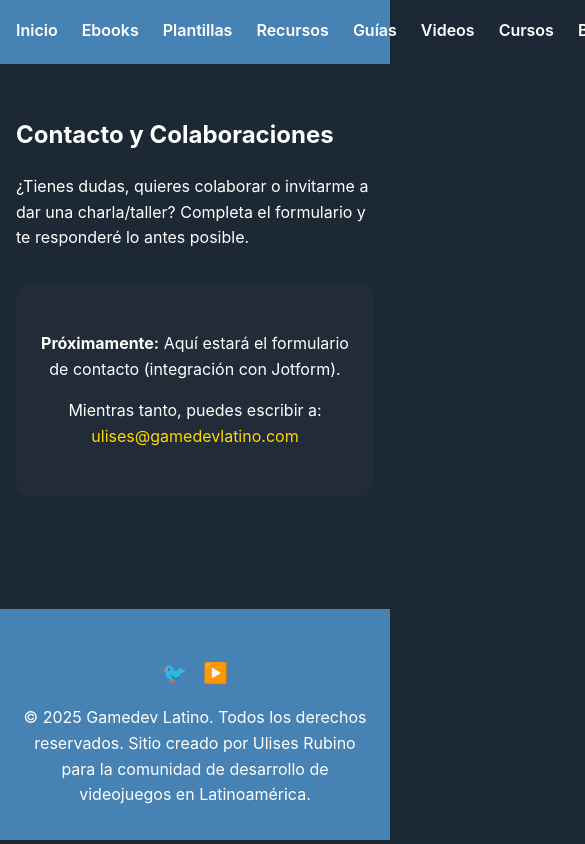
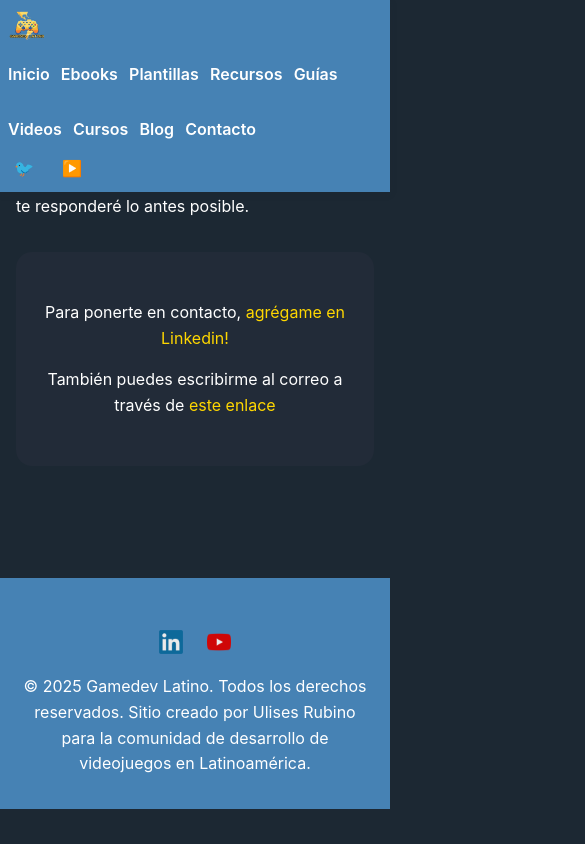
Before and after one commit to gamedevlatino/gamedevlatino.github.io, a plain HTML site: page contacto.html in a window 390 px wide. Shown: the top 844 px of the page, 585 px wide, since content can reach past the window. Drawn offline with Linux system fonts and the light colour scheme.

Commit message:
Cambios a Contacto, header y footer

```diff
--- a/assets/css/footer.css
+++ b/assets/css/footer.css
@@ -15,10 +15,32 @@
 }
 
 .footer__social-link {
-	color: var(--amarillo-acento);
-	font-size: 1.25rem;
+	display: inline-flex;
+	align-items: center;
+	justify-content: center;
+	width: 32px;
+	height: 32px;
+	border-radius: 50%;
+	background: transparent;
+	transition: background 0.2s;
+	outline: none;
 }
 
-.footer__social-link:hover {
-	color: var(--purpura-suave);
+.footer__social-link img {
+	width: 24px;
+	height: 24px;
+	display: block;
+	object-fit: contain;
+	filter: grayscale(0.15) brightness(0.92);
+	transition: filter 0.2s;
 }
+
+.footer__social-link:hover img,
+.footer__social-link:focus img {
+	filter: brightness(1.18) drop-shadow(0 0 2px var(--purpura-suave));
+}
+
+.footer__social-link:focus {
+	box-shadow: 0 0 0 2px var(--purpura-suave);
+	background: rgba(147, 112, 219, 0.07);
+}
--- a/assets/css/header.css
+++ b/assets/css/header.css
@@ -1,12 +1,16 @@
+/* Fija el header al tope y lo hace visible siempre */
 .header {
-	position: sticky;
+	position: fixed;
 	top: 0;
+	left: 0;
 	width: 100%;
 	background: var(--azul-oceano);
 	z-index: 1000;
 	box-shadow: 0 2px 8px rgba(28,40,51,0.10);
+	transition: background 0.25s;
 }
 
+/* Centra el contenido y controla el espacio interno */
 .header__container {
 	display: flex;
 	align-items: center;
@@ -14,24 +18,30 @@
 	max-width: 1100px;
 	margin: 0 auto;
 	padding: 0.5rem 1rem;
+	box-sizing: border-box;
 }
 
+/* Logo con altura estándar, adaptable a dispositivos pequeños */
 .header__logo {
 	height: 48px;
 	width: auto;
 }
 
+/* Navegación principal */
 .header__nav {
 	display: flex;
-	gap: 1.5rem;
+	gap: 1.3rem;
+	flex-wrap: wrap;
 }
 
+/* Enlaces de navegación, con foco y hover claramente visibles */
 .header__link {
 	color: var(--color-texto-principal);
 	font-weight: 600;
 	padding: 0.5rem 0;
 	border-bottom: 2px solid transparent;
 	transition: border 0.2s, color 0.2s;
+	outline: none;
 }
 
 .header__link.active,
@@ -41,20 +51,72 @@
 	border-bottom: 2px solid var(--amarillo-acento);
 }
 
+/* Redes sociales: flexibles y alineadas */
 .header__social {
 	display: flex;
 	gap: 1rem;
+	align-items: center;
 }
 
+/* Enlace del icono social */
 .header__social-link {
 	display: inline-flex;
 	align-items: center;
 	justify-content: center;
-	color: var(--color-texto-principal);
-	font-size: 1.25rem;
-	transition: color 0.2s;
+	width: 32px;
+	height: 32px;
+	border-radius: 50%;
+	background: transparent;
+	transition: background 0.2s;
+	outline: none;
 }
 
-.header__social-link:hover {
-	color: var(--purpura-suave);
+/* Icono de red social con imagen PNG de tamaño fijo */
+.header__social-link img {
+	width: 24px;
+	height: 24px;
+	display: block;
+	object-fit: contain;
+	filter: grayscale(0.15) brightness(0.92);
+	transition: filter 0.2s;
 }
+
+/* Efecto visual accesible al pasar o enfocar */
+.header__social-link:hover img,
+.header__social-link:focus img {
+	filter: brightness(1.18) drop-shadow(0 0 2px var(--purpura-suave));
+}
+
+/* Accesibilidad: foco visible para teclado en el enlace de icono */
+.header__social-link:focus {
+	box-shadow: 0 0 0 2px var(--purpura-suave);
+	background: rgba(147, 112, 219, 0.07);
+}
+
+/* RESPONSIVE: Mobile first */
+@media (max-width: 700px) {
+	.header__container {
+		flex-direction: column;
+		align-items: flex-start;
+		padding: 0.5rem 0.5rem;
+	}
+	.header__nav {
+		flex-wrap: wrap;
+		gap: 0.7rem;
+		margin-top: 0.5rem;
+	}
+	.header__logo {
+		height: 38px;
+	}
+}
+
+/* Espacio superior para compensar el header fijo (afecta main, agregar en global si usas header fijo) */
+body > main {
+	padding-top: 70px;
+}
+
+@media (max-width: 600px) {
+	body > main {
+		padding-top: 65px;
+	}
+}
--- a/components/_footer.html
+++ b/components/_footer.html
@@ -1,7 +1,11 @@
 <footer class="footer" role="contentinfo">
 	<div class="footer__social">
-		<a href="https://twitter.com/ulisesrubino" class="footer__social-link" target="_blank" rel="noopener" aria-label="Twitter"><span aria-hidden="true">🐦</span></a>
-		<a href="https://www.youtube.com/@gamedevlatino" class="footer__social-link" target="_blank" rel="noopener" aria-label="YouTube"><span aria-hidden="true">▶️</span></a>
+		<a href="https://www.linkedin.com/in/ulisesrubino" class="footer__social-link" target="_blank" rel="noopener" aria-label="LinkedIn">
+			<img src="/assets/img/social/linkedin.png" alt="LinkedIn" width="24" height="24" loading="lazy"/>
+		</a>
+		<a href="https://www.youtube.com/@gamedevlatino" class="footer__social-link" target="_blank" rel="noopener" aria-label="YouTube">
+			<img src="/assets/img/social/youtube.png" alt="YouTube" width="24" height="24" loading="lazy"/>
+		</a>
 	</div>
 	<p>© 2025 Gamedev Latino. Todos los derechos reservados. Sitio creado por Ulises Rubino para la comunidad de desarrollo de videojuegos en Latinoamérica.</p>
 </footer>
--- a/components/_header.html
+++ b/components/_header.html
@@ -15,7 +15,7 @@
 			<a href="contacto.html" class="header__link">Contacto</a>
 		</nav>
 		<div class="header__social" aria-label="Redes sociales">
-			<a href="https://twitter.com/ulisesrubino" class="header__social-link" target="_blank" rel="noopener" aria-label="Twitter"><span aria-hidden="true">🐦</span></a>
+			<a href="https://www.linkedin.com/in/ulises-rubino/" class="header__social-link" target="_blank" rel="noopener" aria-label="LinkedIn"><span aria-hidden="true">🐦</span></a>
 			<a href="https://www.youtube.com/@gamedevlatino" class="header__social-link" target="_blank" rel="noopener" aria-label="YouTube"><span aria-hidden="true">▶️</span></a>
 			<!-- Agrega más redes si lo deseas -->
 		</div>
--- a/contacto.html
+++ b/contacto.html
@@ -30,8 +30,8 @@
 				¿Tienes dudas, quieres colaborar o invitarme a dar una charla/taller? Completa el formulario y te responderé lo antes posible.
 			</p>
 			<div class="form-placeholder">
-				<p><strong>Próximamente:</strong> Aquí estará el formulario de contacto (integración con Jotform).</p>
-				<p>Mientras tanto, puedes escribir a: <a href="mailto:ulises@gamedevlatino.com">ulises@gamedevlatino.com</a></p>
+				<p>Para ponerte en contacto, <a href="https://www.linkedin.com/in/ulises-rubino/">agrégame en Linkedin!</a> </p>
+				<p>También puedes escribirme al correo a través de <a href="https://mailxto.com/1jo3i5fbe2"> este enlace</a></p>
 			</div>
 		</section>
 	</main>
```
Also changed, not shown: assets/img/android-chrome-192x192.png (added), assets/img/android-chrome-512x512.png (added), assets/img/apple-touch-icon.png (added), assets/img/favicon-16x16.png (added), assets/img/favicon-32x32.png (added), assets/img/favicon.ico (added), assets/img/social/linkedin.png (added), assets/img/social/youtube.png (added).
